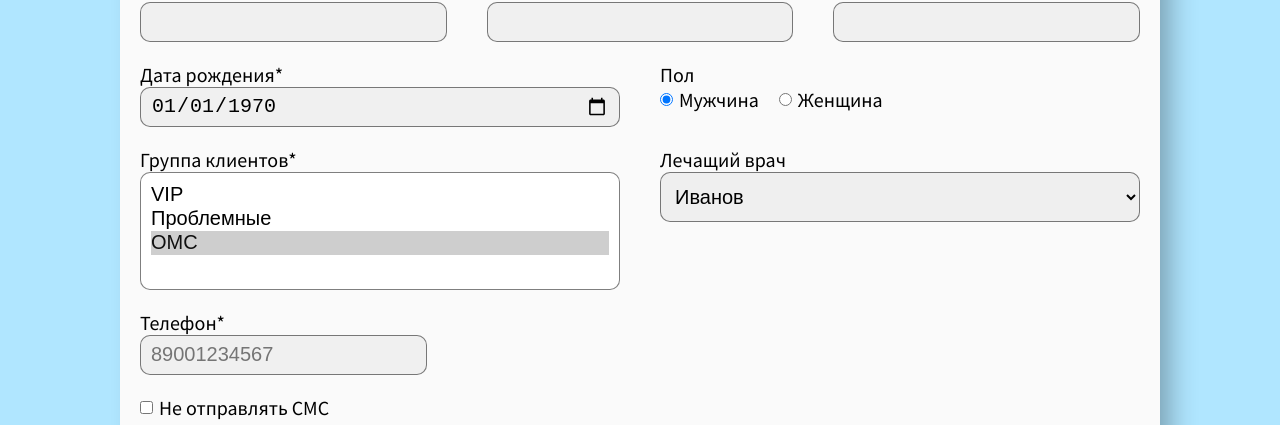
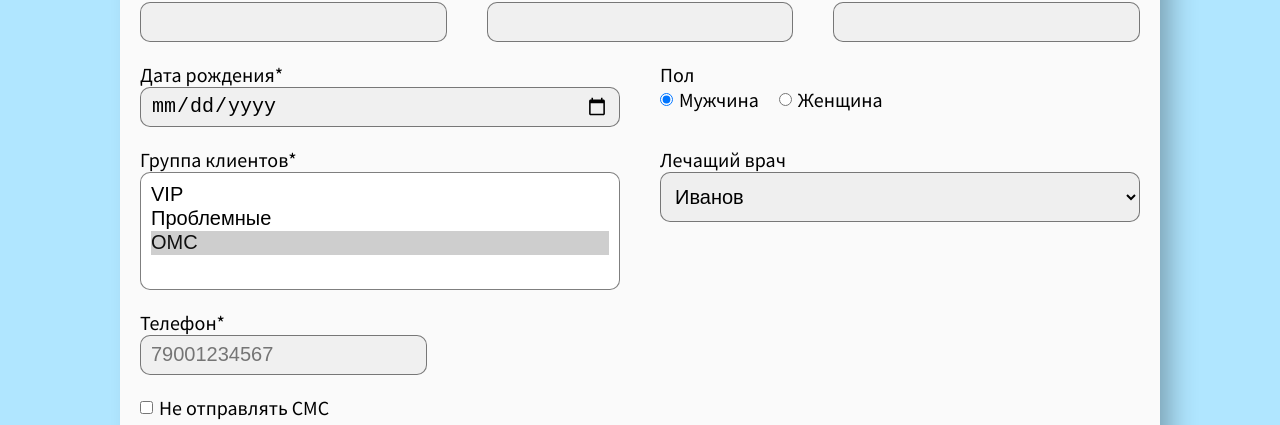
Before and after one commit to ezmade/registration-form-vuejs, a Vue app: page / in a window 1280 px wide. Shown: the part 196-621 px from the top of the page. Built offline with nearby package versions, Linux system fonts and the light colour scheme.

Commit message:
исправлены ошибки

```diff
--- a/src/components/RegistrationForm.vue
+++ b/src/components/RegistrationForm.vue
@@ -1,5 +1,5 @@
 <template>
-  <form class="registration-form" @submit.prevent="handleSubmit">
+  <form class="registration-form" @submit.prevent="handleSubmit" novalidate>
     <div class="step" v-show="form.step === 1">
       <h1>Создание нового клиента</h1>
       <div class="grid">
@@ -134,13 +134,14 @@
             type="tel"
             id="phone-input"
             class="input-field-box"
-            placeholder="89001234567"
-            pattern="89[0-9]{9}"
+            placeholder="79001234567"
+            pattern="7[0-9]{10}"
             v-model.trim="form.phone"
+            @input="checkValidPhone"
             @blur="v$.form.phone.$touch()"
           />
           <span class="error" v-if="v$.form.phone.$error">
-            Номер телефона должен содержать 11 цифр, начиная с "8"
+            Номер телефона должен содержать 11 цифр, начиная с "7"
           </span>
         </div>
       </div>
@@ -356,7 +357,7 @@ export default {
         first_name: "",
         last_name: "",
         third_name: "",
-        birthday: "1970-01-01",
+        birthday: "",
         gender: "male",
         client_group: ["ОМС"],
         doctor: "Иванов",
@@ -372,7 +373,7 @@ export default {
         document_serial: "",
         document_number: "",
         document_organization: "",
-        document_date: "1970-01-01",
+        document_date: "",
       },
 
       doctors: [
@@ -453,7 +454,7 @@ export default {
     },
 
     handleSubmit() {
-      alert("Пользователь успешно создан!");
+      alert("Новый клиент успешно создан.");
       return;
     },
   },
@@ -461,11 +462,20 @@ export default {
   validations() {
     return {
       form: {
-        first_name: { required },
-        last_name: { required },
-        birthday: { required },
+        first_name: {
+          required
+        },
+        last_name: {
+          required
+        },
+        birthday: {
+          required
+        },
         phone: {
           required,
+          validPhone() {
+            return this.form.phone.toString()[0] == 7;
+          },
           minLength: minLength(11),
           maxLength: maxLength(11),
           integer,
@@ -540,7 +550,7 @@ input, select {
 .input-field-box:focus {
   border-radius: 1rem;
   outline: none;
-  background: #d3d3d3;
+  background: rgb(196, 226, 255);
 }
 
 .select-field {
@@ -559,7 +569,7 @@ input, select {
 .select-field-box:focus {
   border-radius: 1rem;
   outline: none;
-  background: #d3d3d3;
+  background: rgb(196, 226, 255);
 }
 
 #client-group-select {
```
